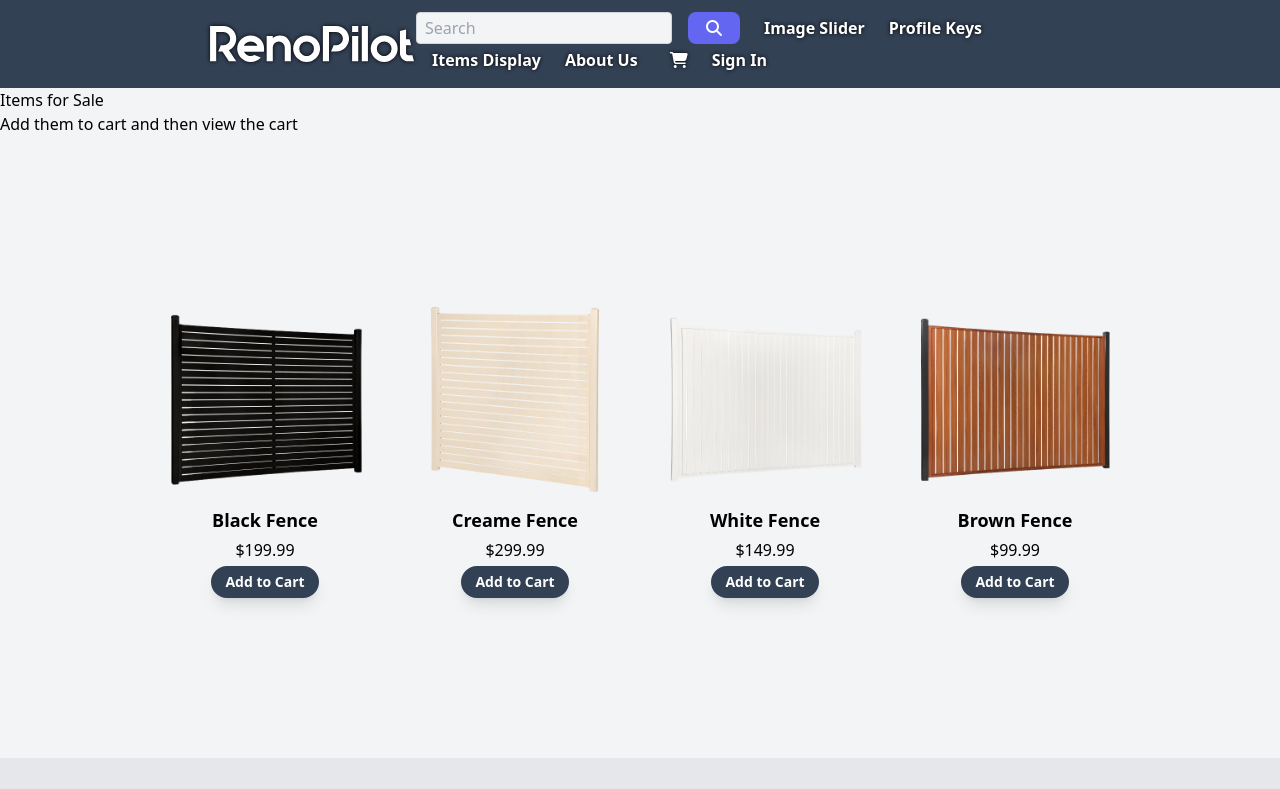
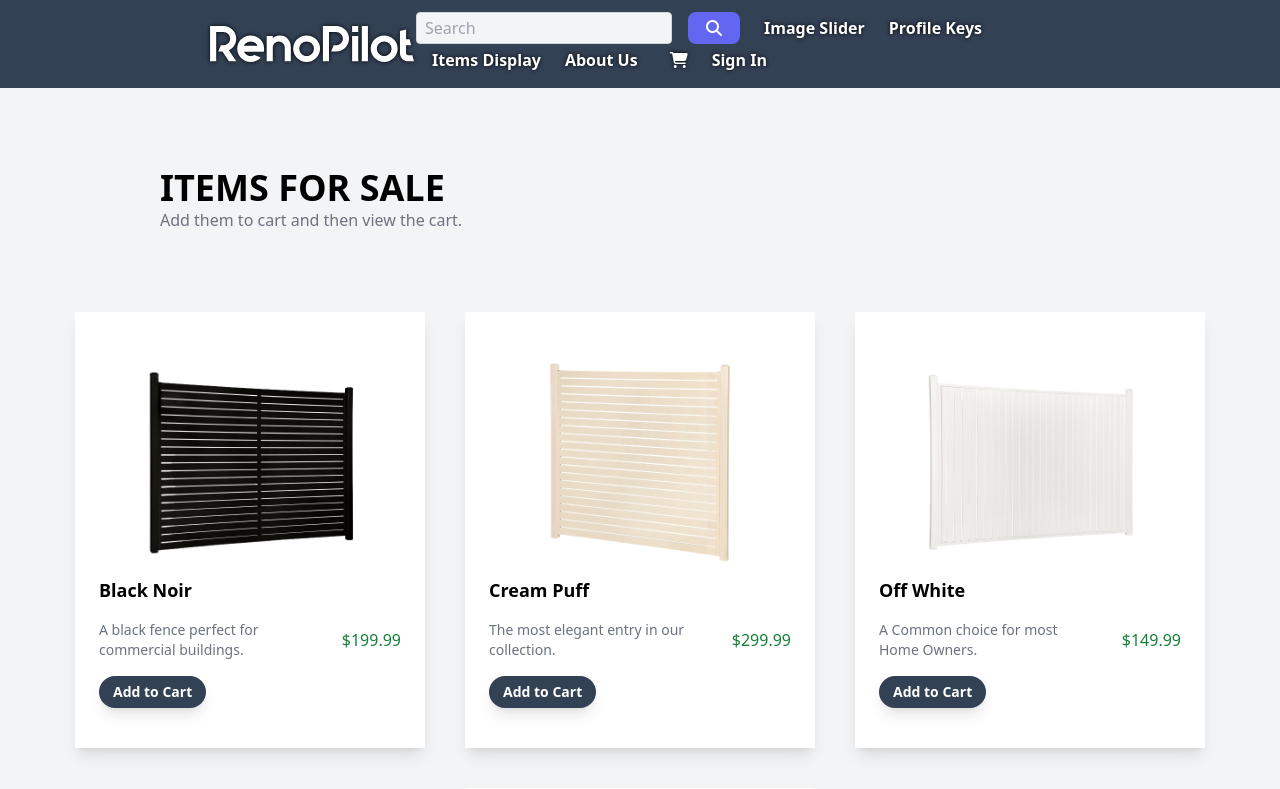
Before and after one commit to Syed-Haider-Shah/Personal-Website-Project, a React (Vite) app in the folder Client/: page /itemdisplay in a window 1280 px wide. Shown: the top 789 px of the page. Built offline with nearby package versions, Linux system fonts and the light colour scheme; no server answers.

Commit message:
design update for item display page

```diff
--- a/Client/src/components/ItemDisplay.jsx
+++ b/Client/src/components/ItemDisplay.jsx
@@ -3,11 +3,13 @@ import Product from "./SmlComponents/Product";
 const ItemDisplay = () => {
   return (
     <>
-      <div>
-        <h>Items for Sale</h>
-        <p>Add them to cart and then view the cart</p>
+      <div className="mx-40 translate-y-20">
+        <h className=" text-4xl font-bold">ITEMS FOR SALE</h>
+        <p className="text-gray-500">
+          Add them to cart and then view the cart.
+        </p>
       </div>
-      <div className="flex gap-10 m-40 place-items-center justify-center">
+      <div className="flex flex-wrap gap-10 my-40 place-items-center justify-center">
         {PRODUCTS.map((product) => (
           <Product
             key={product.id}
@@ -15,6 +17,8 @@ const ItemDisplay = () => {
             productName={product.productName}
             price={product.price}
             productImage={product.productImage}
+            description={product.description}
+            alt={product.alt}
           />
         ))}
       </div>
--- a/Client/src/components/SmlComponents/Product.jsx
+++ b/Client/src/components/SmlComponents/Product.jsx
@@ -1,16 +1,29 @@
 import { useContext } from "react";
 import { ShopContext } from "./ShopContext";
 
-const Product = ({ id, productName, price, productImage }) => {
+const Product = ({
+  id,
+  productName,
+  price,
+  productImage,
+  description,
+  alt,
+}) => {
   const { addToCart, cartItems } = useContext(ShopContext);
   const cartItemAmount = cartItems[id];
   return (
     <>
-      <div className="">
-        <img src={productImage} />
-        <div className="flex gap-1 flex-col items-center justify-center">
+      <div className="w-[350px] py-10 flex items-center flex-col flex-wrap bg-white shadow-lg">
+        <img className="w-56" src={productImage} alt={alt} />
+        <div className="flex gap-4 flex-col items-start w-full px-6 justify-center">
           <p className="font-bold text-lg">{productName}</p>
-          <p className="text-md">${price}</p>
+          <div className="flex justify-between gap-8 bg-white">
+            <p className="text-sm text-gray-500">{description}</p>
+            <p className="text-md text-green-700 font-medium flex justify-center items-center">
+              ${price}
+            </p>
+          </div>
+
           <button
             onClick={() => addToCart(id)}
             className="font-bold hover:text-slate-700 text-sm hover:bg-white border-2 border-slate-700 bg-slate-700 text-white p-1 px-3 transition-all shadow-lg rounded-full"
--- a/Client/src/constants/products.js
+++ b/Client/src/constants/products.js
@@ -4,8 +4,37 @@ import product3 from "/fence-3.png";
 import product4 from "/fence-4.png";
 
 export const PRODUCTS = [
-  { id: 1, productName: "Black Fence", price: 199.99, productImage: product1 },
-  { id: 2, productName: "Creame Fence", price: 299.99, productImage: product2 },
-  { id: 3, productName: "White Fence", price: 149.99, productImage: product3 },
-  { id: 4, productName: "Brown Fence", price: 99.99, productImage: product4 },
+  {
+    id: 1,
+    productName: "Black Noir",
+    price: 199.99,
+    productImage: product1,
+    description: "A black fence perfect for commercial buildings.",
+    alt: "Black Noir Fence Image",
+  },
+  {
+    id: 2,
+    productName: "Cream Puff",
+    price: 299.99,
+    productImage: product2,
+    description: "The most elegant entry in our collection.",
+    alt: "Cream Puff Fence Image",
+  },
+  {
+    id: 3,
+    productName: "Off White",
+    price: 149.99,
+    productImage: product3,
+    description: "A Common choice for most Home Owners.",
+    alt: "Off White Fence Image",
+  },
+  {
+    id: 4,
+    productName: "Wood Brown",
+    price: 99.99,
+    productImage: product4,
+    description:
+      "Made from the strongest material wood, virtually indestructable!",
+    alt: "Wood Brown Fence Image",
+  },
 ];
```
